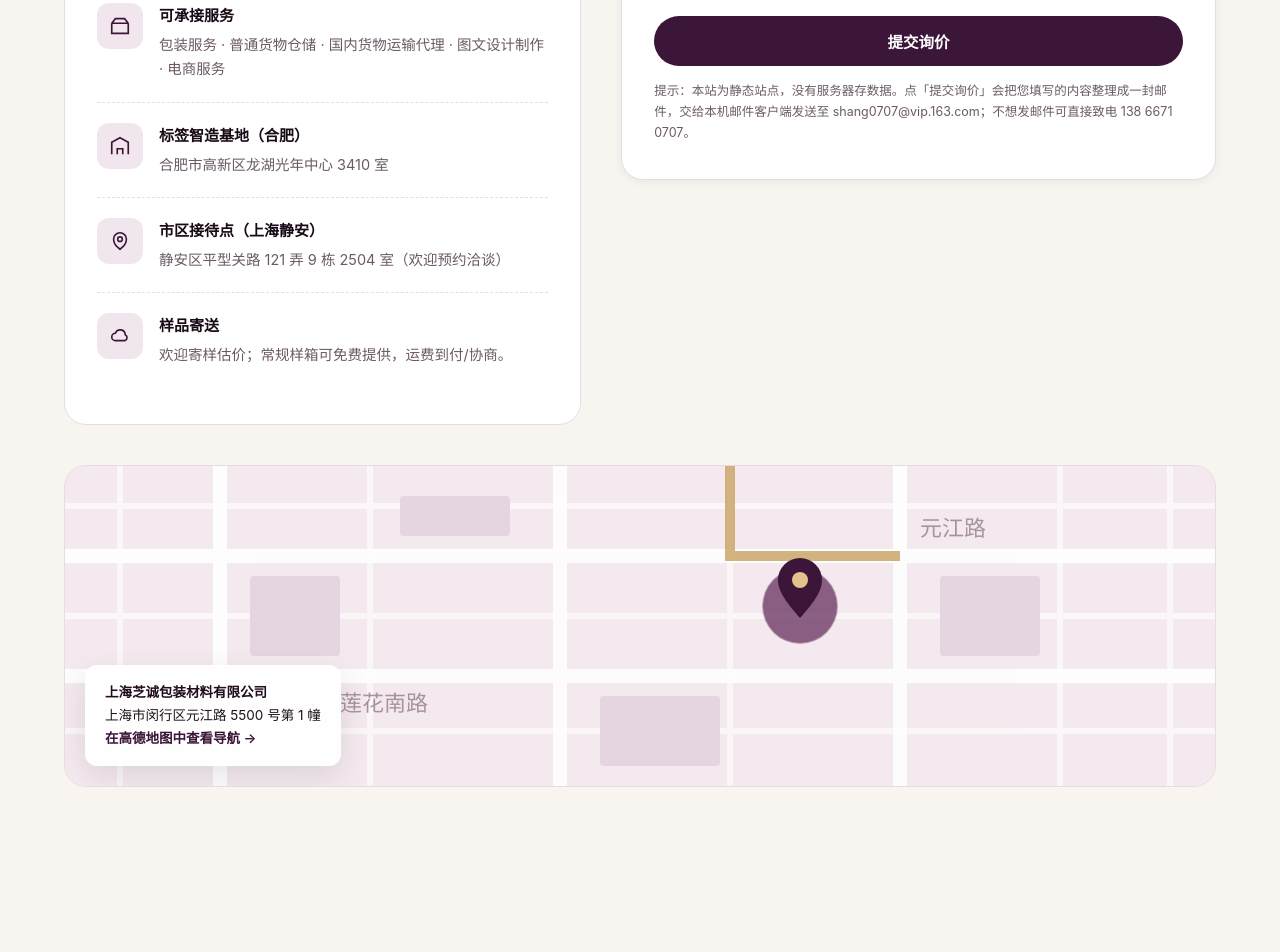
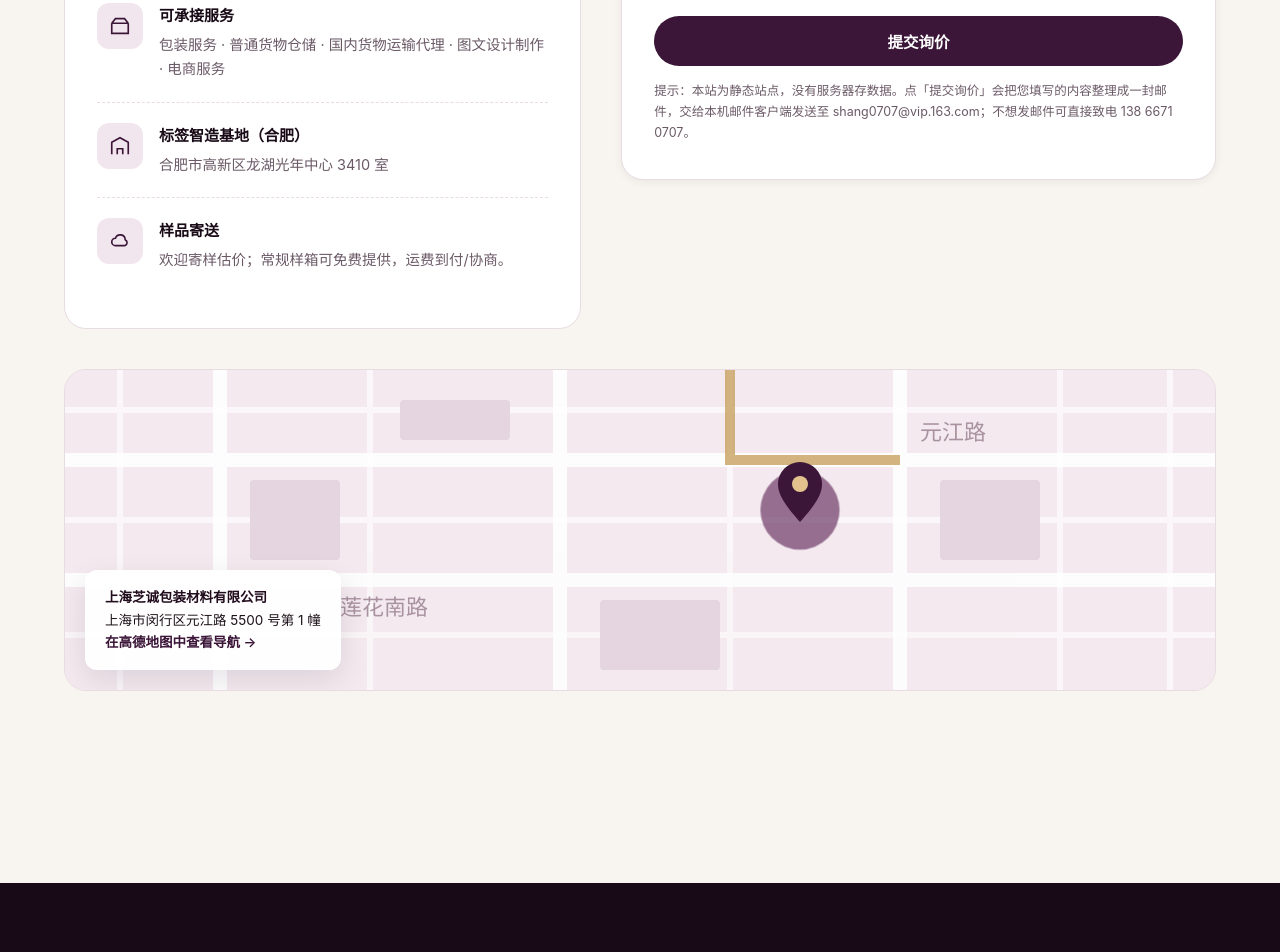
Before and after one commit to dan-hu/lxui-website, a plain HTML site: page zhicheng/contact.html in a window 1280 px wide. Shown: the part 972-1924 px from the top of the page. Drawn offline with Linux system fonts and the light colour scheme.

Commit message:
芝诚联系页移除静安接待点，公司联系地址统一为元江路5500号

```diff
--- a/zhicheng/contact.html
+++ b/zhicheng/contact.html
@@ -87,10 +87,6 @@
         <div class="info-item">
           <div class="info-icon"><svg viewBox="0 0 24 24" fill="none" stroke-width="1.8"><path d="M3 21V8l9-5 9 5v13"/><path d="M9 21v-6h6v6"/></svg></div>
           <div><b>标签智造基地（合肥）</b><p>合肥市高新区龙湖光年中心 3410 室</p></div>
-        </div>
-        <div class="info-item">
-          <div class="info-icon"><svg viewBox="0 0 24 24" fill="none" stroke-width="1.8"><path d="M12 21s-7-5.1-7-11a7 7 0 0114 0c0 5.9-7 11-7 11z"/><circle cx="12" cy="10" r="2.5"/></svg></div>
-          <div><b>市区接待点（上海静安）</b><p>静安区平型关路 121 弄 9 栋 2504 室（欢迎预约洽谈）</p></div>
         </div>
         <div class="info-item">
           <div class="info-icon"><svg viewBox="0 0 24 24" fill="none" stroke-width="1.8"><path d="M7 17a4 4 0 010-8 5.5 5.5 0 0110.7 1.6A3.5 3.5 0 0117.5 17H7z"/></svg></div>
```
